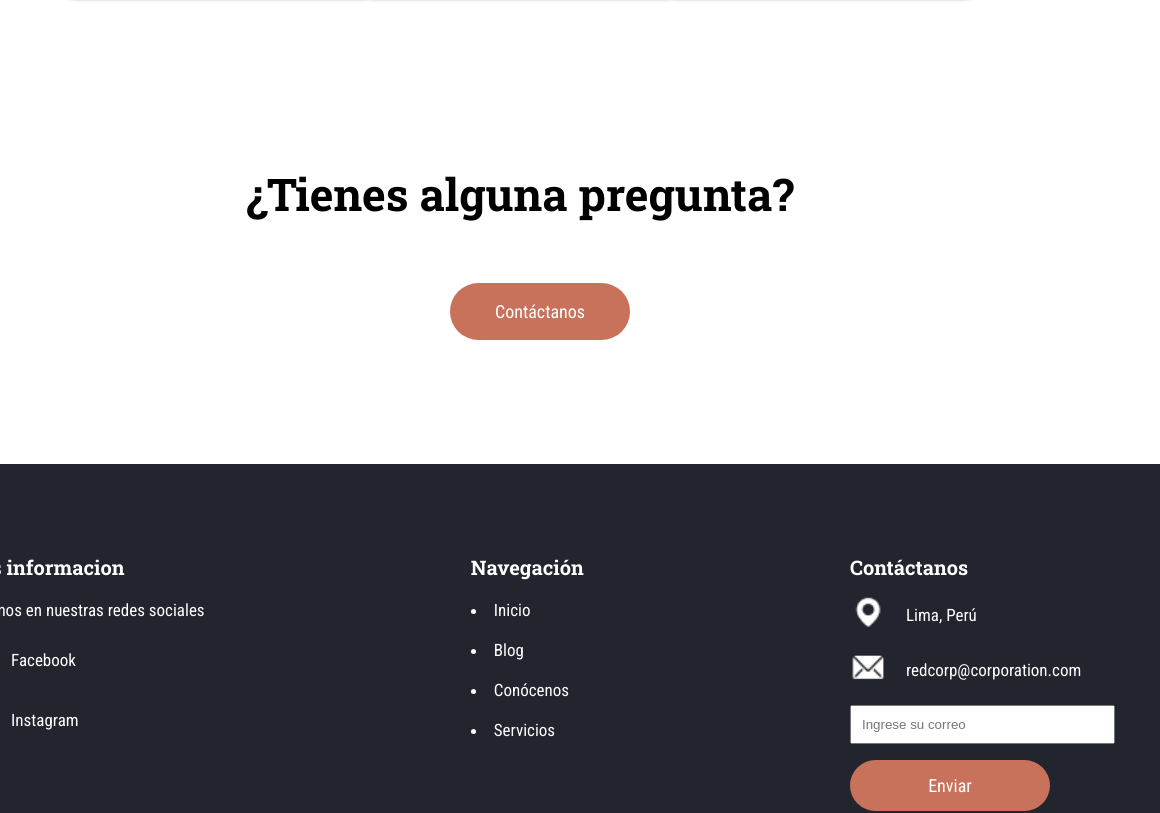
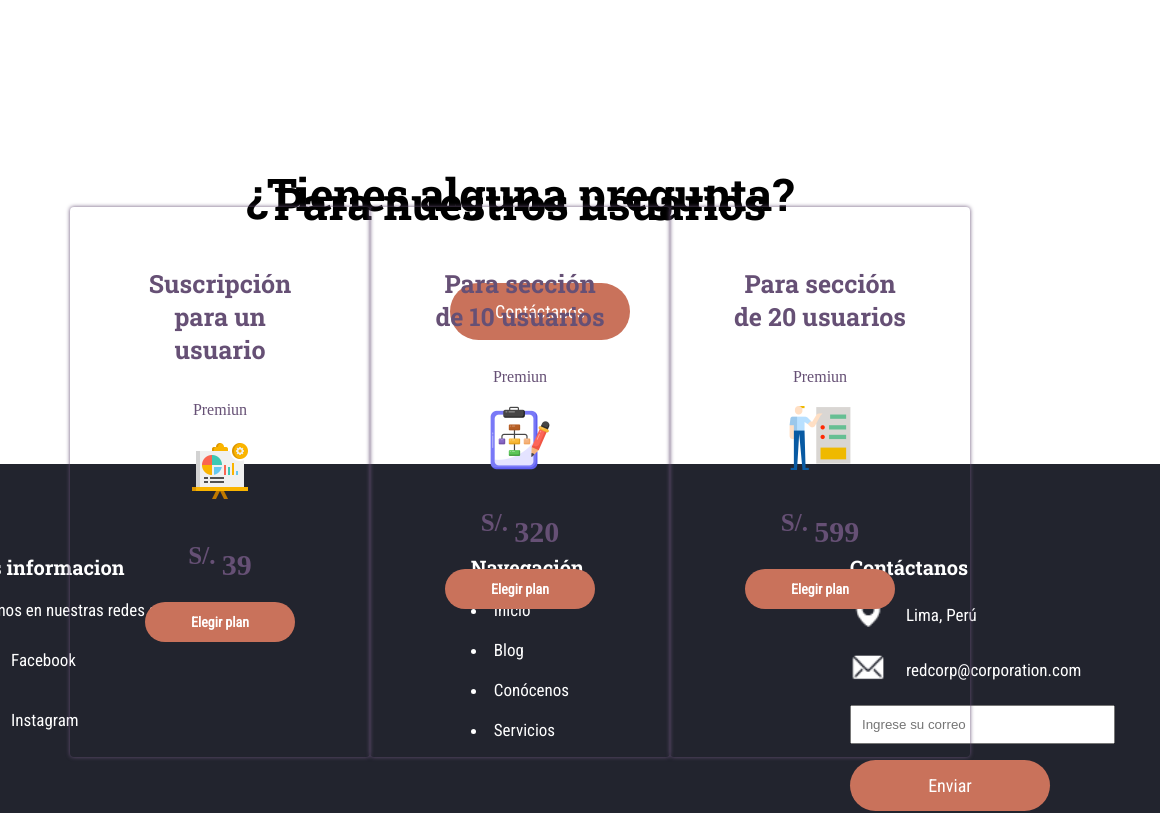
Before and after one commit to redcorp-2023-1/landing-page-redcorp, a plain HTML site: page planes.html in a window 1280 px wide. Shown: the part 1126-1939 px from the top of the page, 120-1280 px from the left. Drawn offline with Linux system fonts and the light colour scheme.

Commit message:
Añadido de planes

```diff
--- a/css/planes.css
+++ b/css/planes.css
@@ -118,7 +118,7 @@ nav ul li a:hover {
 }
 
 #contenedor_precios {
-    height: 900px;
+    height: 1800px;
 }
 
 .texto {
@@ -138,6 +138,8 @@ nav ul li a:hover {
     align-items: center;
     flex-wrap: wrap;
     margin-top: -100px;
+    padding-bottom: 100px;
+    position: relative;
 }
 
 .tabla {
--- a/planes.html
+++ b/planes.html
@@ -74,6 +74,34 @@
                     <p>Membresía</p>
                     <img src="png/1.png" alt="" />
                     <h3><sup>S/. </sup>90,000</h3>
+                    <a href="" class="boton">Elegir plan</a>
+                </div>
+            </div>
+
+            <div class="texto">
+                <h1>Para nuestros usuarios</h1>
+            </div>
+
+            <div class="contenedor">
+                <div class="tabla">
+                    <h2>Suscripción para un usuario</h2>
+                    <p>Premiun</p>
+                    <img src="png/2.png" alt="" />
+                    <h3><sup>S/. </sup>39</h3>
+                    <a href="" class="boton">Elegir plan</a>
+                </div>
+                <div class="tabla hover">
+                    <h2>Para sección de 10 usuarios</h2>
+                    <p>Premiun</p>
+                    <img src="png/3.png" alt="" />
+                    <h3><sup>S/. </sup>320</h3>
+                    <a href="" class="boton">Elegir plan</a>
+                </div>
+                <div class="tabla">
+                    <h2>Para sección de 20 usuarios</h2>
+                    <p>Premiun</p>
+                    <img src="png/1.png" alt="" />
+                    <h3><sup>S/. </sup>599</h3>
                     <a href="" class="boton">Elegir plan</a>
                 </div>
             </div>
```
